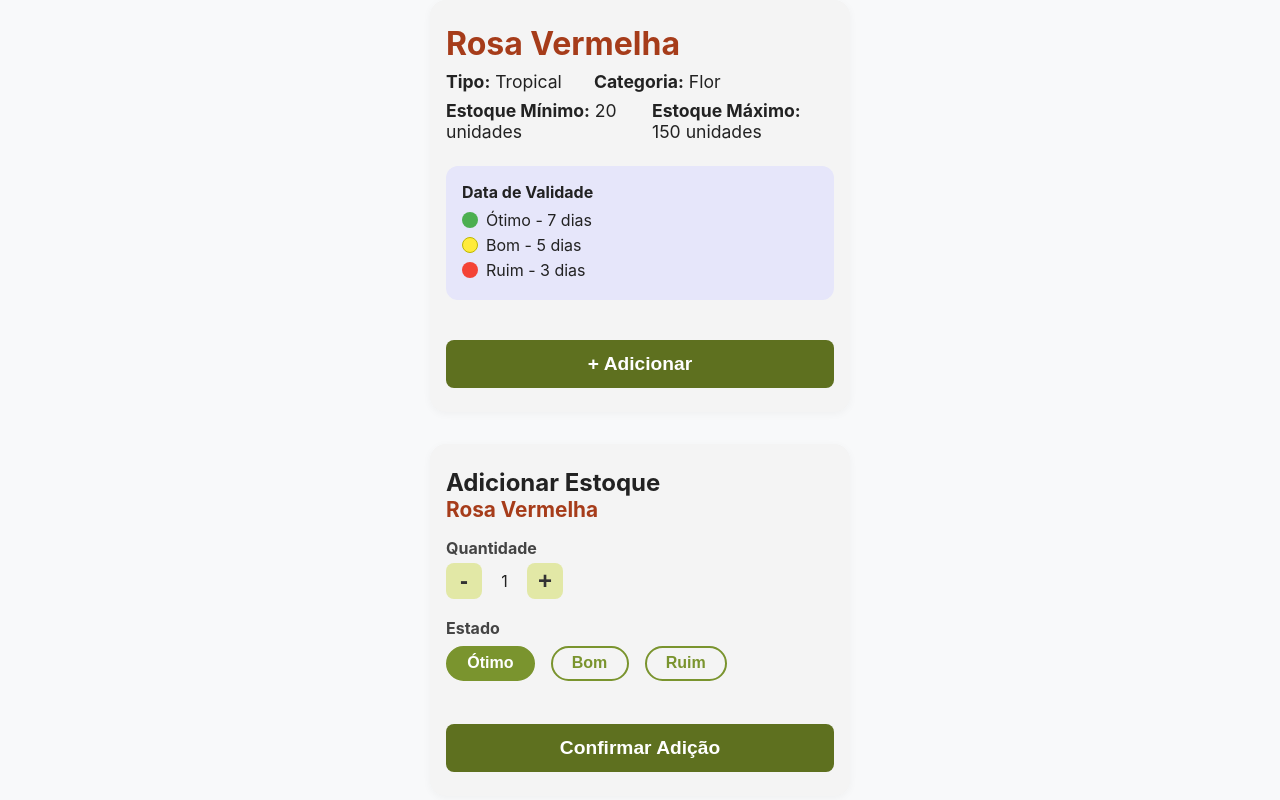
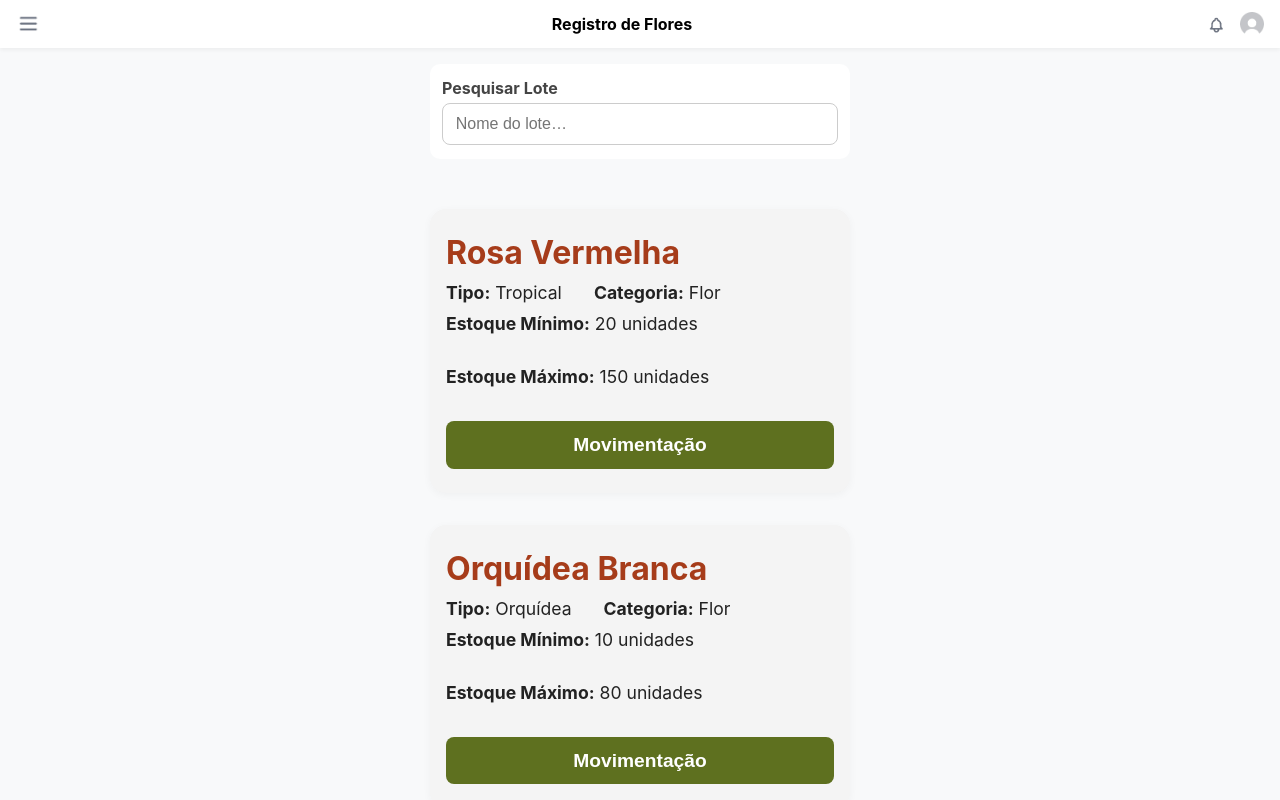
Before and after one commit to FGA0138-MDS-Ajax/2025.1-Jera, a React (Vite) app in the folder frontend/: page /registro in a window 1280 px wide. Shown: the top 800 px of the page. Built offline with nearby package versions, Linux system fonts and the light colour scheme.

Commit message:
Junção página lotes

```diff
--- a/frontend/src/pages/RegistrodeFlores.tsx
+++ b/frontend/src/pages/RegistrodeFlores.tsx
@@ -1,87 +1,198 @@
-import React, { useState } from "react";
+import React, { useEffect, useMemo, useState } from "react";
 import "../styles/RegistrodeFlores.css";
+import Navbar from "../Components/Navebar"; // ✅ Importação da Navbar
+
+type EstadoEstetico = "Ótimo" | "Bom" | "Ruim";
+
+interface Lote {
+  id: number;
+  nome: string;
+  tipo: string;
+  categoria: string;
+  estoqueMin: number;
+  estoqueMax: number;
+}
 
 export default function Registro() {
+  const [lotes, setLotes] = useState<Lote[]>([]);
+  const [loteSelecionado, setLoteSelecionado] = useState<Lote | null>(null);
   const [quantidade, setQuantidade] = useState(1);
-  const [estado, setEstado] = useState<"Ótimo" | "Bom" | "Ruim">("Ótimo");
+  const [estado, setEstado] = useState<EstadoEstetico>("Ótimo");
+
+  const [searchTerm, setSearchTerm] = useState("");
+
+  useEffect(() => {
+    // TODO: Substituir por chamada real à API
+    setLotes([
+      {
+        id: 1,
+        nome: "Rosa Vermelha",
+        tipo: "Tropical",
+        categoria: "Flor",
+        estoqueMin: 20,
+        estoqueMax: 150,
+      },
+      {
+        id: 2,
+        nome: "Orquídea Branca",
+        tipo: "Orquídea",
+        categoria: "Flor",
+        estoqueMin: 10,
+        estoqueMax: 80,
+      },
+      {
+        id: 3,
+        nome: "Girassol",
+        tipo: "Campestre",
+        categoria: "Flor",
+        estoqueMin: 15,
+        estoqueMax: 120,
+      },
+    ]);
+  }, []);
+
+  const orderedLotes = useMemo(() => {
+    const term = searchTerm.trim().toLowerCase();
+    if (!term) return lotes;
+
+    return [...lotes].sort((a, b) => {
+      const aMatch = a.nome.toLowerCase().includes(term) ? 0 : 1;
+      const bMatch = b.nome.toLowerCase().includes(term) ? 0 : 1;
+      if (aMatch !== bMatch) return aMatch - bMatch;
+      return a.nome.localeCompare(b.nome);
+    });
+  }, [lotes, searchTerm]);
+
+  const abrirModal = (lote: Lote) => {
+    setLoteSelecionado(lote);
+    setQuantidade(1);
+    setEstado("Ótimo");
+  };
+
+  const fecharModal = () => setLoteSelecionado(null);
+
+  const movimentar = (tipo: "entrada" | "saida") => {
+    if (!loteSelecionado) return;
+
+    // TODO: chamada real ao backend
+    console.log({
+      loteId: loteSelecionado.id,
+      tipo,
+      quantidade,
+      estado,
+    });
+
+    alert(
+      `${
+        tipo === "entrada" ? "Adicionado" : "Removido"
+      } ${quantidade} unidades do lote ${loteSelecionado.nome}`
+    );
+    fecharModal();
+  };
 
   return (
-    <div className="container-flor">
-      {/* Detalhes da Flor */}
-      <div className="detalhes-flor">
-        <h1 className="titulo">Rosa Vermelha</h1>
+    <>
+      <Navbar title="Registro de Flores" />
+
+      <div className="registro-container">
+        <section className="filtros">
+          <label>
+            <span>Pesquisar Lote</span>
+            <input
+              placeholder="Nome do lote…"
+              value={searchTerm}
+              onChange={(e) => setSearchTerm(e.target.value)}
+            />
+          </label>
+        </section>
+
+        {orderedLotes.map((lote) => (
+          <div key={lote.id} className="lote-card">
+            <div className="lote-info">
+              <h2>{lote.nome}</h2>
               <div className="info-row">
                 <span>
-            <b>Tipo:</b> Tropical
+                  <b>Tipo:</b> {lote.tipo}
                 </span>
                 <span>
-            <b>Categoria:</b> Flor
+                  <b>Categoria:</b> {lote.categoria}
                 </span>
               </div>
               <div className="info-row">
                 <span>
-            <b>Estoque Mínimo:</b> 20 unidades
+                  <b>Estoque Mínimo:</b> {lote.estoqueMin} unidades
                 </span>
                 <span>
-            <b>Estoque Máximo:</b> 150 unidades
+                  <b>Estoque Máximo:</b> {lote.estoqueMax} unidades
                 </span>
               </div>
-        <div className="validade-box">
-          <b>Data de Validade</b>
-          <ul>
-            <li>
-              <span className="dot otimo" /> Ótimo - 7 dias
-            </li>
-            <li>
-              <span className="dot bom" /> Bom - 5 dias
-            </li>
-            <li>
-              <span className="dot ruim" /> Ruim - 3 dias
-            </li>
-          </ul>
+              <button
+                className="btn-movimentacao"
+                onClick={() => abrirModal(lote)}
+              >
+                Movimentação
+              </button>
             </div>
-        <button className="btn-adicionar">+ Adicionar</button>
           </div>
+        ))}
 
-      {/* Adicionar Estoque */}
-      <div className="adicionar-estoque">
-        <h2>Adicionar Estoque</h2>
-        <div className="nome-flor">Rosa Vermelha</div>
+        {loteSelecionado && (
+          <div className="modal-overlay" onClick={fecharModal}>
+            <div
+              className="modal-conteudo"
+              onClick={(e) => e.stopPropagation()}
+            >
+              <button className="btn-fechar-x" onClick={fecharModal}>
+                ×
+              </button>
+              <h3>Movimentar Estoque: {loteSelecionado.nome}</h3>
+
               <div className="campo">
                 <label>Quantidade</label>
                 <div className="quantidade-box">
-            <button onClick={() => setQuantidade((q) => Math.max(1, q - 1))}>
+                  <button
+                    onClick={() => setQuantidade((q) => Math.max(1, q - 1))}
+                  >
                     -
                   </button>
                   <span>{quantidade}</span>
                   <button onClick={() => setQuantidade((q) => q + 1)}>+</button>
                 </div>
               </div>
+
               <div className="campo">
                 <label>Estado</label>
                 <div className="estado-box">
+                  {(["Ótimo", "Bom", "Ruim"] as EstadoEstetico[]).map((op) => (
                     <button
-              className={estado === "Ótimo" ? "ativo" : ""}
-              onClick={() => setEstado("Ótimo")}
+                      key={op}
+                      className={estado === op ? "ativo" : ""}
+                      onClick={() => setEstado(op)}
                     >
-              Ótimo
+                      {op}
+                    </button>
+                  ))}
+                </div>
+              </div>
+
+              <div className="acoes">
+                <button
+                  className="btn-entrada"
+                  onClick={() => movimentar("entrada")}
+                >
+                  + Adicionar ao Estoque
                 </button>
                 <button
-              className={estado === "Bom" ? "ativo" : ""}
-              onClick={() => setEstado("Bom")}
+                  className="btn-saida"
+                  onClick={() => movimentar("saida")}
                 >
-              Bom
-            </button>
-            <button
-              className={estado === "Ruim" ? "ativo" : ""}
-              onClick={() => setEstado("Ruim")}
-            >
-              Ruim
+                  - Remover do Estoque
                 </button>
               </div>
             </div>
-        <button className="btn-confirmar">Confirmar Adição</button>
           </div>
+        )}
       </div>
+    </>
   );
 }
--- a/frontend/src/styles/RegistrodeFlores.css
+++ b/frontend/src/styles/RegistrodeFlores.css
@@ -1,66 +1,66 @@
-.container-flor {
+/* ---------- Estrutura ---------- */
+.registro-container {
   display: flex;
   flex-direction: column;
   align-items: center;
   gap: 2rem;
+  padding: 1rem;
 }
 
-  /* ----- Detalhes da Flor ----- */
-  .detalhes-flor {
+/* ---------- Filtros / Busca ---------- */
+.filtros {
+  width: 100%;
+  max-width: 420px;
+  display: flex;
+  flex-direction: column;
+  gap: 0.8rem;
+}
+
+.filtros label {
+  display: flex;
+  flex-direction: column;
+  font-weight: bold;
+  color: #444;
+}
+
+.filtros input {
+  margin-top: 0.3rem;
+  padding: 0.7rem 0.8rem;
+  border: 1px solid #ccc;
+  border-radius: 8px;
+  font-size: 1rem;
+}
+
+/* ---------- Cartões dos Lotes ---------- */
+.lote-card {
   background: #f4f4f4;
   border-radius: 16px;
   padding: 1.5rem 1rem;
   width: 100%;
   max-width: 420px;
-    box-shadow: 0 2px 8px rgba(0,0,0,0.04);
+  box-shadow: 0 2px 8px rgba(0, 0, 0, 0.04);
   display: flex;
   flex-direction: column;
   align-items: flex-start;
   color: #222;
 }
-  .titulo {
+
+.lote-card h2 {
   color: #a63c1a;
   font-size: 2rem;
   font-weight: bold;
   margin-bottom: 0.5rem;
 }
+
 .info-row {
   display: flex;
   gap: 2rem;
   margin-bottom: 0.5rem;
   font-size: 1.1rem;
+  flex-wrap: wrap;
 }
-  .validade-box {
-    background: #e6e6fa;
-    border-radius: 12px;
-    padding: 1rem;
-    margin: 1rem 0;
-    width: 100%;
-    color: #222;
-  }
-  .validade-box ul {
-    list-style: none;
-    padding: 0;
-    margin: 0.5rem 0 0 0;
-  }
-  .validade-box li {
-    display: flex;
-    align-items: center;
-    margin-bottom: 0.3rem;
-    font-size: 1rem;
-  }
-  .dot {
-    width: 16px;
-    height: 16px;
-    border-radius: 50%;
-    display: inline-block;
-    margin-right: 0.5rem;
-  }
-  .otimo { background: #4caf50; }
-  .bom { background: #ffeb3b; border: 1px solid #bdb800; }
-  .ruim { background: #f44336; }
 
-  .btn-adicionar {
+.btn-movimentacao {
   width: 100%;
   background: #5e701f;
   color: #fff;
@@ -73,44 +73,95 @@
   cursor: pointer;
   transition: background 0.2s;
 }
-  .btn-adicionar:hover {
+
+.btn-movimentacao:hover {
   background: #3d4d13;
 }
 
-  /* ----- Adicionar Estoque ----- */
-  .adicionar-estoque {
-    background: #f4f4f4;
+/* ---------- Modal Overlay ---------- */
+.modal-overlay {
+  position: fixed;
+  top: 0;
+  left: 0;
+  width: 100%;
+  height: 100%;
+  background: rgba(30, 30, 30, 0.5);
+  display: flex;
+  align-items: center;
+  justify-content: center;
+  z-index: 999;
+}
+
+/* ---------- Modal Conteúdo ---------- */
+.modal-conteudo {
+  position: relative;
+  background: #ffffff;
   border-radius: 16px;
-    padding: 1.5rem 1rem;
+  padding: 2rem 1.5rem;
   width: 100%;
   max-width: 420px;
-    box-shadow: 0 2px 8px rgba(0,0,0,0.04);
+  box-shadow: 0 8px 20px rgba(0, 0, 0, 0.3);
+  color: #222;
   display: flex;
   flex-direction: column;
   align-items: flex-start;
-    color: #222;
+  animation: fadeIn 0.3s ease-out;
 }
-  .nome-flor {
+
+@keyframes fadeIn {
+  from {
+    opacity: 0;
+    transform: translateY(20px);
+  }
+  to {
+    opacity: 1;
+    transform: translateY(0);
+  }
+}
+
+.modal-conteudo h3 {
+  font-size: 1.6rem;
   color: #a63c1a;
-    font-size: 1.3rem;
-    font-weight: bold;
-    margin-bottom: 1rem;
+  margin-bottom: 1.2rem;
 }
+
+/* ---------- Botão “X” ---------- */
+.btn-fechar-x {
+  position: absolute;
+  top: 12px;
+  right: 12px;
+  background: transparent;
+  border: none;
+  font-size: 1.5rem;
+  color: #555;
+  cursor: pointer;
+  transition: color 0.2s;
+}
+
+.btn-fechar-x:hover {
+  color: #a63c1a;
+}
+
+/* ---------- Campos ---------- */
 .campo {
   margin-bottom: 1.2rem;
   width: 100%;
 }
+
 .campo label {
   font-weight: bold;
   display: block;
   margin-bottom: 0.3rem;
   color: #444;
 }
+
+/* Quantidade */
 .quantidade-box {
   display: flex;
   align-items: center;
   gap: 1.2rem;
 }
+
 .quantidade-box button {
   background: #e2e8a6;
   border: none;
@@ -123,14 +174,18 @@
   color: #333;
   transition: background 0.2s;
 }
+
 .quantidade-box button:hover {
   background: #c6d36b;
 }
+
+/* Estado */
 .estado-box {
   display: flex;
   gap: 1rem;
   margin-top: 0.5rem;
 }
+
 .estado-box button {
   background: none;
   border: 2px solid #7a942e;
@@ -142,33 +197,56 @@
   cursor: pointer;
   transition: background 0.2s, color 0.2s;
 }
+
 .estado-box button.ativo,
 .estado-box button:hover {
   background: #7a942e;
   color: #fff;
 }
-  .btn-confirmar {
+
+/* Ações */
+.acoes {
+  display: flex;
+  flex-direction: column;
+  gap: 1rem;
   width: 100%;
-    background: #5e701f;
-    color: #fff;
-    font-size: 1.2rem;
+  margin-top: 1rem;
+}
+
+.btn-entrada,
+.btn-saida {
+  width: 100%;
+  font-size: 1.1rem;
   font-weight: bold;
   border: none;
   border-radius: 8px;
   padding: 0.8rem 0;
-    margin-top: 1.5rem;
   cursor: pointer;
   transition: background 0.2s;
+  color: #fff;
 }
-  .btn-confirmar:hover {
+
+.btn-entrada {
+  background: #5e701f;
+}
+
+.btn-entrada:hover {
   background: #3d4d13;
 }
 
-  /* ----- Responsivo ----- */
+.btn-saida {
+  background: #b23a3a;
+}
+
+.btn-saida:hover {
+  background: #7a1f1f;
+}
+
+/* ---------- Responsivo ---------- */
 @media (max-width: 600px) {
-    .detalhes-flor,
-    .adicionar-estoque {
-      padding: 1rem 0.5rem;
+  .lote-card,
+  .modal-conteudo {
+    padding: 1rem;
     border-radius: 0;
     box-shadow: none;
   }
```
Lines whose indentation alone changed are shown as unchanged.
